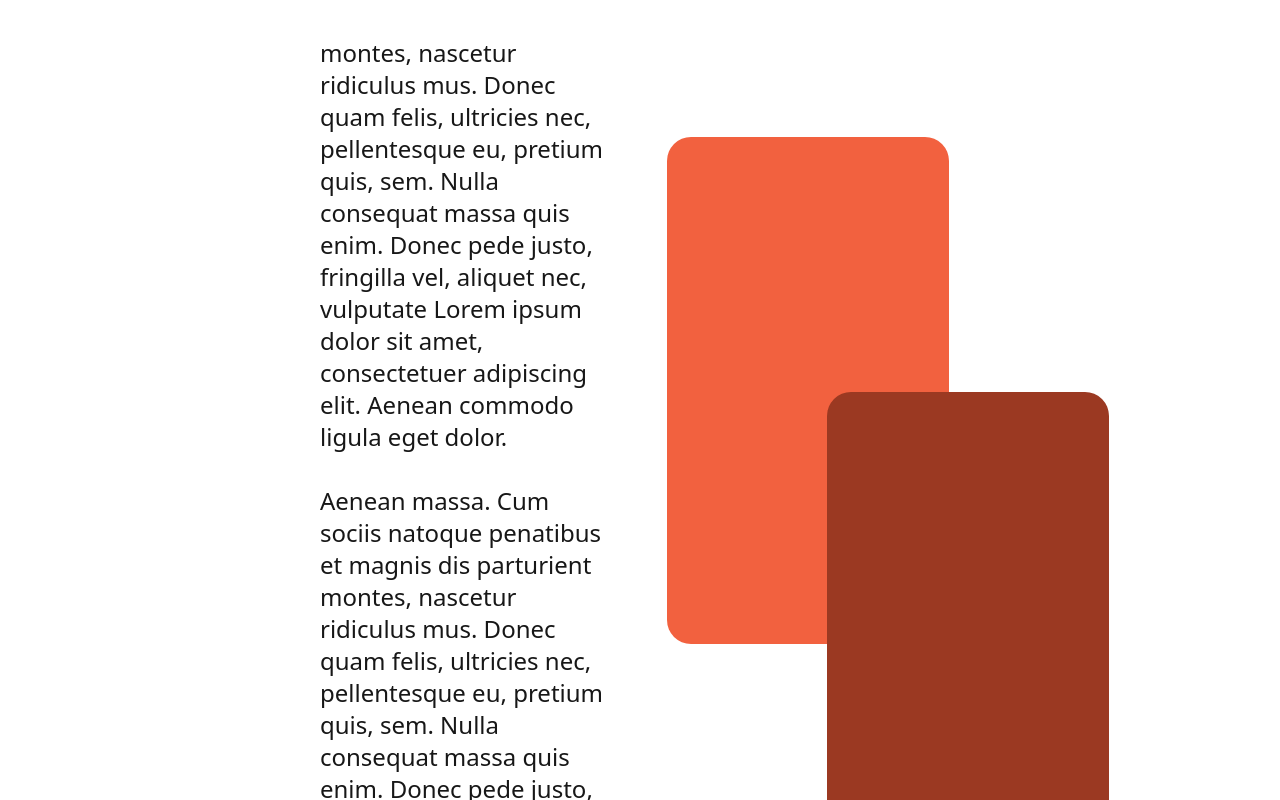
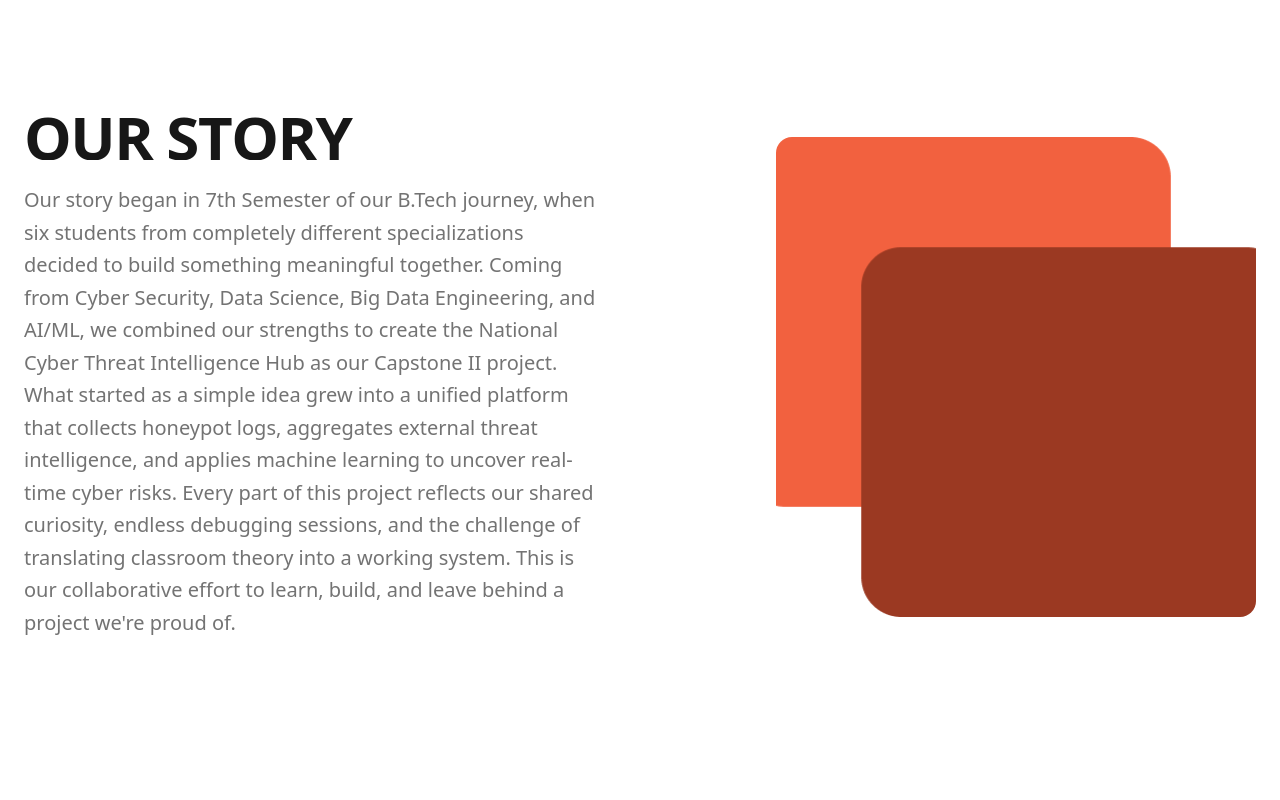
Before and after one commit to ktyangden/National-Cyber-Threat-Intelligence-Hub, a React (Vite) app in the folder Frontend/: page /about in a window 1280 px wide. Shown: the part 780-1580 px from the top of the page. Built offline with nearby package versions, Linux system fonts and the light colour scheme.

Commit message:
changed our story section with more about page ui enhancements

```diff
--- a/Frontend/src/components/ProfileCard.tsx
+++ b/Frontend/src/components/ProfileCard.tsx
@@ -1,11 +1,15 @@
+import { TextRoll } from "./ui/text-roll"
+
 export default function ProfileCard({profileImg, profileLink, profileName}: {profileImg: string, profileLink: string, profileName: string}) {
   return (
     <div className="bg-neutral-primary-soft block max-w-sm p-6 border border-default rounded-base shadow-xs hover:scale-103 transition-transform">
         <a href={profileLink}>
-            <img className="rounded-base" src={profileImg} alt="" />
+            <img className="rounded-base" src={profileImg} alt="profile-picture" />
         </a>
         <a href={profileLink}>
-            <h5 className="mt-6 mb-2 text-2xl font-semibold tracking-tight text-heading">{profileName}</h5>
+        <h1 className="mt-6 mb-2 text-2xl font-semibold tracking-tight text-heading">
+            {profileName}
+        </h1>
         </a>
         <a href={profileLink} className="inline-flex items-center hover:bg-muted text-body bg-neutral-secondary-medium box-border border border-default-medium hover:bg-neutral-tertiary-medium hover:text-heading focus:ring-4 focus:ring-neutral-tertiary shadow-xs font-medium leading-5 rounded-base text-sm px-4 py-2.5 focus:outline-none">
             Visit Profile
--- /dev/null
+++ b/Frontend/src/components/ui/story.tsx
@@ -0,0 +1,35 @@
+import { TextRoll } from "./text-roll";
+
+function Story() {
+  return (
+    <div className="w-full">
+      <div className="container mx-auto px-6">
+        <div className="flex flex-col lg:flex-row items-center justify-center gap-16">
+          <div className="flex flex-col gap-6 max-w-xl text-left">
+            <TextRoll className="text-4xl md:text-6xl font-semibold tracking-tight uppercase">
+              Our Story
+            </TextRoll>
+            <p className="text-base sm:text-lg md:text-xl leading-relaxed text-muted-foreground">
+              Our story began in 7th Semester of our B.Tech journey, when six students from completely
+              different specializations decided to build something meaningful together. Coming
+              from Cyber Security, Data Science, Big Data Engineering, and AI/ML, we combined
+              our strengths to create the National Cyber Threat Intelligence Hub as our
+              Capstone II project. What started as a simple idea grew into a unified platform
+              that collects honeypot logs, aggregates external threat intelligence, and
+              applies machine learning to uncover real-time cyber risks. Every part of this
+              project reflects our shared curiosity, endless debugging sessions, and the
+              challenge of translating classroom theory into a working system. This is our
+              collaborative effort to learn, build, and leave behind a project we're proud of.
+            </p>
+          </div>
+          <div className="flex justify-center lg:justify-end w-full lg:w-1/2">
+            <img src="/about/about-image.png" className="w-64 h-64 sm:w-80 sm:h-80 md:w-[30rem] md:h-[30rem] rounded-2xl object-cover"/>
+          </div>
+
+        </div>
+      </div>
+    </div>
+  );
+}
+
+export { Story };
--- /dev/null
+++ b/Frontend/src/components/ui/text-roll.tsx
@@ -0,0 +1,84 @@
+"use client";
+import { motion } from "framer-motion";
+import React from "react";
+import { cn } from "@/lib/utils";
+
+const STAGGER = 0.035;
+
+const TextRoll: React.FC<{
+  children: string;
+  className?: string;
+  center?: boolean;
+}> = ({ children, className, center = false }) => {
+  return (
+    <motion.span
+      initial="initial"
+      whileHover="hovered"
+      className={cn("relative block overflow-hidden", className)}
+      style={{
+        lineHeight: 0.75,
+      }}
+    >
+      <div>
+      {children.split("").map((l, i) => {
+        const letter = l === " " ? "\u00A0" : l;
+          const delay = center
+            ? STAGGER * Math.abs(i - (children.length - 1) / 2)
+            : STAGGER * i;
+
+          return (
+            <motion.span
+              variants={{
+                initial: {
+                  y: 0,
+                },
+                hovered: {
+                  y: "-100%",
+                },
+              }}
+              transition={{
+                ease: "easeInOut",
+                delay,
+              }}
+              className="inline-block"
+              key={i}
+            >
+              {letter}
+            </motion.span>
+          );
+        })}
+      </div>
+      <div className="absolute inset-0">
+      {children.split("").map((l, i) => {
+        const letter = l === " " ? "\u00A0" : l;
+          const delay = center
+            ? STAGGER * Math.abs(i - (children.length - 1) / 2)
+            : STAGGER * i;
+
+          return (
+            <motion.span
+              variants={{
+                initial: {
+                  y: "100%",
+                },
+                hovered: {
+                  y: 0,
+                },
+              }}
+              transition={{
+                ease: "easeInOut",
+                delay,
+              }}
+              className="inline-block"
+              key={i}
+            >
+              {letter}
+            </motion.span>
+          );
+        })}
+      </div>
+    </motion.span>
+  );
+};
+
+export { TextRoll };
--- a/Frontend/src/pages/About/AboutStory.tsx
+++ b/Frontend/src/pages/About/AboutStory.tsx
@@ -1,25 +1,10 @@
+import { Story } from "@/components/ui/story"
+
 export default function AboutStory() {
     return (
-        <section id="about-story" className="overflow-hidden text-neutral-900 dark:text-neutral-100 h-240 mt-15">
-            <div className="flex w-full h-full justify-center items-center py-25 overflow-hidden">
-                <div className="flex w-1/2 h-full ml-65 justify-center items-center px-15">
-                    <p className="text-2xl">Lorem ipsum dolor sit amet, consectetuer adipiscing elit. Aenean commodo ligula eget dolor.<br/><br/>
-                        Aenean massa. Cum sociis natoque penatibus et magnis dis parturient montes, nascetur ridiculus mus. Donec
-                        quam felis, ultricies nec, pellentesque eu, pretium quis, sem. Nulla consequat massa quis enim. Donec pede
-                        justo, fringilla vel, aliquet nec, vulputate
-                        Lorem ipsum dolor sit amet, consectetuer adipiscing elit. Aenean commodo ligula eget dolor.<br/><br/>
-                        Aenean massa. Cum sociis natoque penatibus et magnis dis parturient montes, nascetur ridiculus mus. Donec
-                        quam felis, ultricies nec, pellentesque eu, pretium quis, sem. Nulla consequat massa quis enim. Donec pede
-                        justo, fringilla vel, aliquet nec, vulputate
-                        Lorem ipsum dolor sit amet, consectetuer adipiscing elit. Aenean commodo ligula eget dolor.<br/><br/>
-                        Aenean massa. Cum sociis natoque penatibus et magnis dis parturient montes, nascetur ridiculus mus. Donec
-                        quam felis, ultricies nec, pellentesque eu, pretium quis, sem.
-                    </p>
-                </div>
-                <div className="flex-col w-1/2 h-full mr-65">
-                    <div className="w-4/5 h-2/3 bg-[#F2613F] rounded-3xl z-0"></div>
-                    <div className="w-4/5 h-2/3 bg-[#9B3922] rounded-3xl z-1 -translate-y-63 translate-x-40"></div>
-                </div>
+        <section id="about-story" className="overflow-hidden text-neutral-900 dark:text-neutral-100 h-200">
+            <div className="flex w-full h-full justify-center items-center overflow-hidden">
+                <Story />
             </div>
         </section>
     )
--- a/Frontend/src/pages/About/AboutTeam.tsx
+++ b/Frontend/src/pages/About/AboutTeam.tsx
@@ -1,10 +1,11 @@
 import ProfileCard from "@/components/ProfileCard";
+import { TextRoll } from "@/components/ui/text-roll";
 
 export default function AboutTeam() {
   return (
     <section id="about-team" className="overflow-hidden text-neutral-900 dark:text-neutral-100 my-15 flex flex-col items-center">
         <div className="w-full flex justify-center items-center">
-            <h1 className="text-7xl mt-12 font-semibold">Our Team</h1>
+            <TextRoll className="text-7xl mt-12 font-semibold uppercase leading-[0.8] tracking-[-0.03em] transition-colors cursor-default">Our Team</TextRoll>
         </div>
 
         <div className="w-full flex py-20 justify-center">
```
Also changed, not shown: Frontend/public/about/about-image.png (added).
